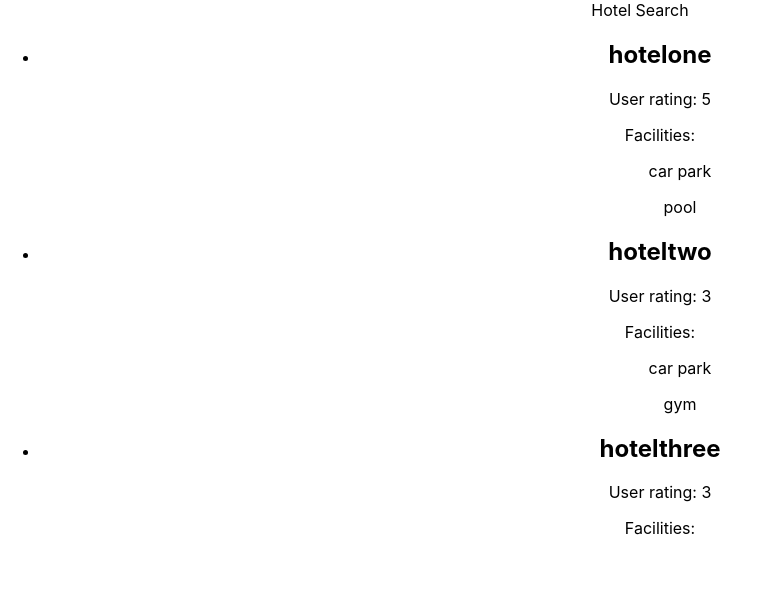
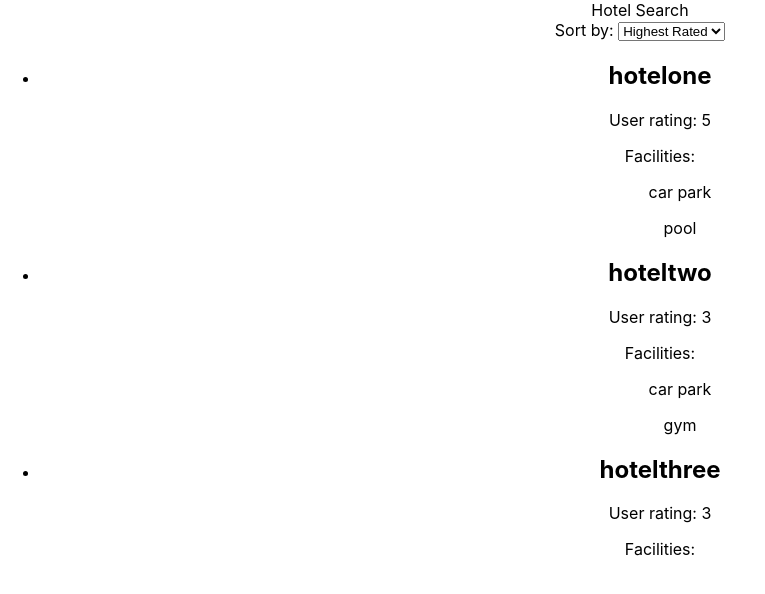
Before and after one commit to HAKeyes14/aerocloud-test, a React (Create React App) app: page / in a window 1280 px wide. Shown: the top 594 px of the page, without its empty margins (0-765 px from the left). Built offline with nearby package versions, Linux system fonts and the light colour scheme.

Commit message:
add ListSorter component

```diff
--- a/src/App.js
+++ b/src/App.js
@@ -2,11 +2,13 @@ import React from "react";
 import "./App.css";
 import Header from "./Components/Header";
 import HotelList from "./Components/HotelList";
+import ListSorter from "./Components/ListSorter";
 
 function App() {
   return (
     <div className="App">
       <Header />
+      <ListSorter />
       <HotelList />
     </div>
   );
--- /dev/null
+++ b/src/Components/ListSorter.jsx
@@ -0,0 +1,19 @@
+import React, { Component } from "react";
+
+class ListSorter extends Component {
+  render() {
+    return (
+      <div>
+        <label>
+          Sort by:{" "}
+          <select>
+            <option value={"desc"}>Highest Rated</option>
+            <option value={"asc"}>Lowest Rated</option>
+          </select>
+        </label>
+      </div>
+    );
+  }
+}
+
+export default ListSorter;
```
